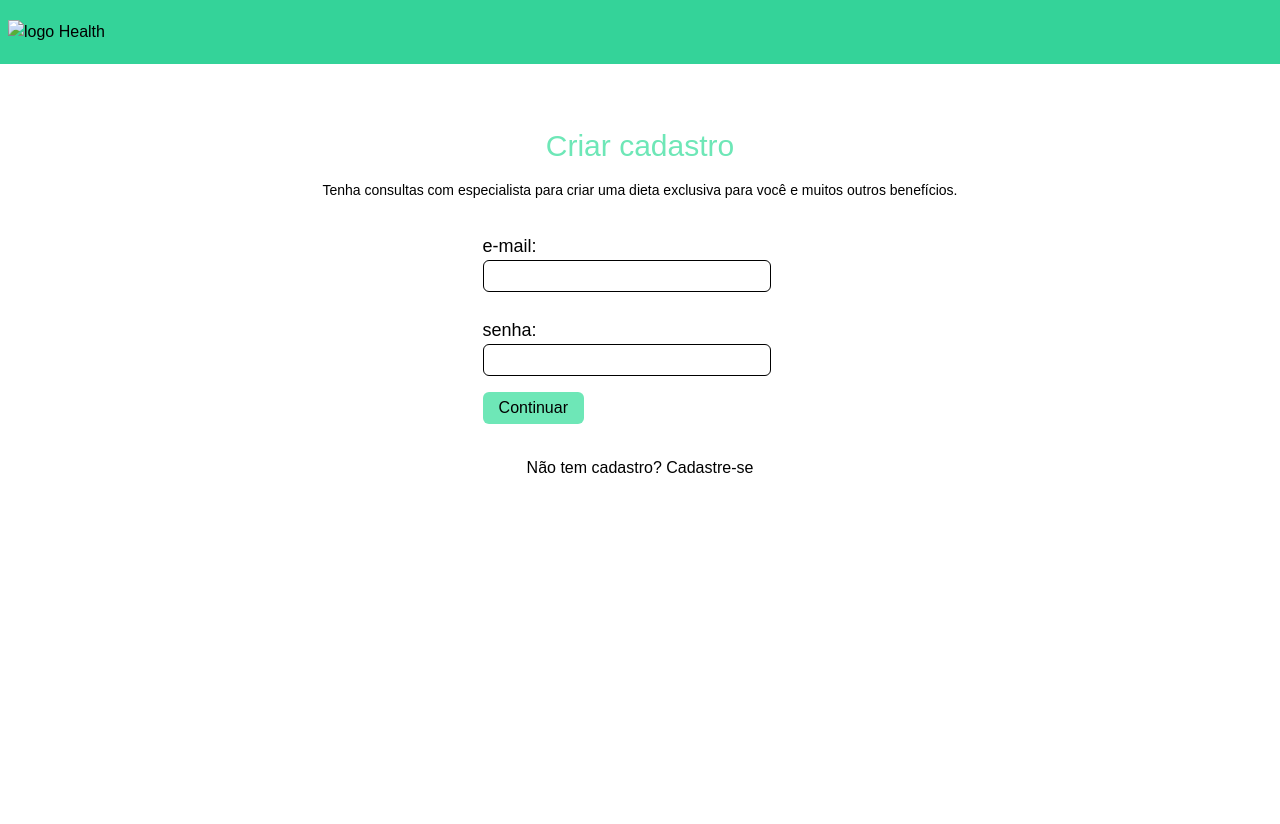
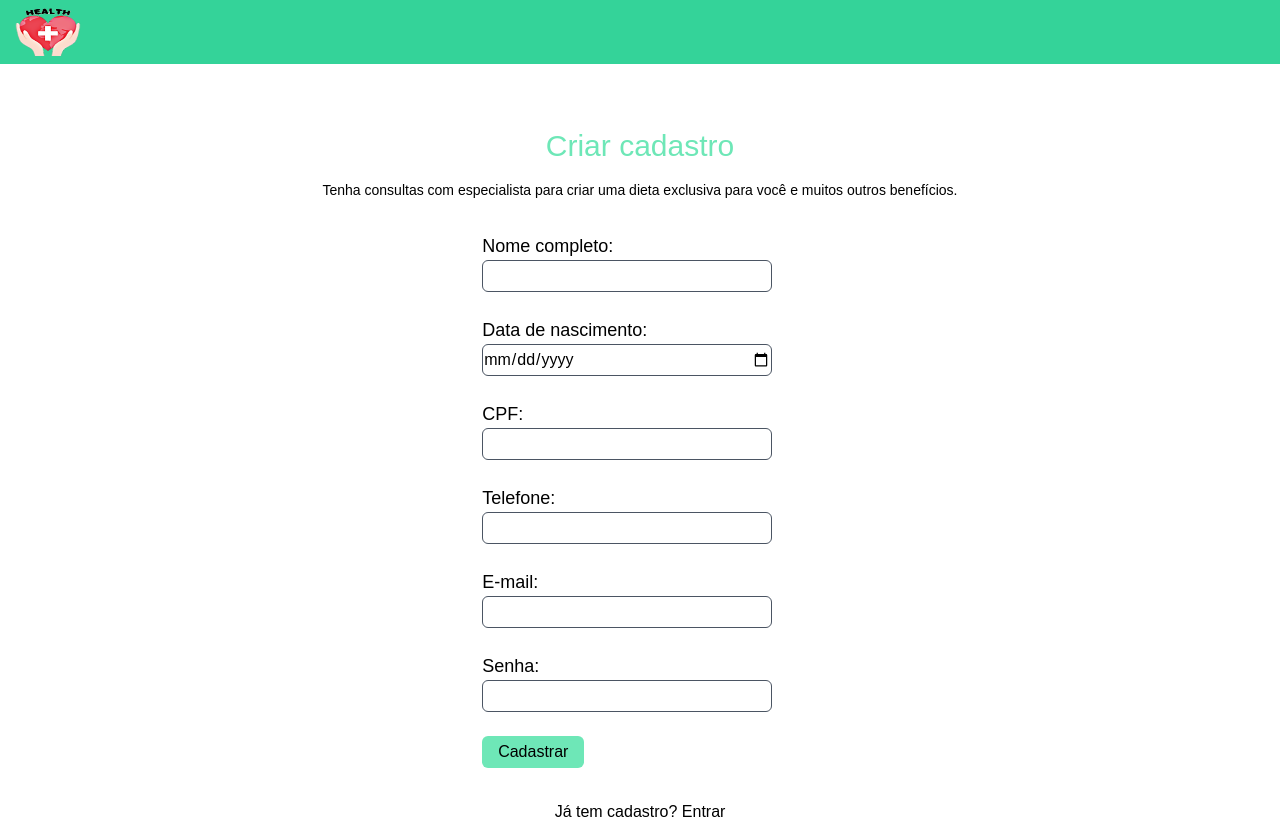
Before and after one commit to LeonardoMartins016/Projeto-Nutritivo, a PHP site: page /cadastro.html in a window 1280 px wide. Before the commit the page ends 473 px from the top, so only its background shows below. Run offline with PHP 8.4, Linux system fonts and the light colour scheme.

Commit message:
finalizando pagina de cadastro

```diff
--- a/cadastro.html
+++ b/cadastro.html
@@ -10,10 +10,11 @@
 <body>
     <header>
 
-        <nav class="flex bg-emerald-400 w-full h-16 p-2 items-center justify-start">
+     <nav class="flex bg-emerald-400 w-full h-16 p-2 items-center justify-start">
             <!--LOGO-->
-            <img src="" alt="logo Health">
-        </nav>
+        <img src="assets/logoNova.png" alt="logo Health" style="height: 100%; width: 80px;">
+
+    </nav>
 
     </header>
 
@@ -25,15 +26,24 @@
                 <p class="text-sm mb-8">Tenha consultas com especialista para criar uma dieta exclusiva para você e muitos outros benefícios.</p>
             </div>
             <div>
-                <p class="text-lg">e-mail:</p>
-                <input class="border rounded-md border-black w-11/12 h-8" type="email"">
-                <p class="text-lg mt-6">senha:</p>
-                <input type="password" name="senha" class="h-8 w-11/12 border rounded-md border-black" id="senhaLogin">
-                <button class="mt-4 rounded-md bg-emerald-300 px-4 py-1" id="botaoLogin"><a href="index.html">Continuar</a></button>
+                <p class="text-lg">Nome completo:</p>
+                <input class="border rounded-md border-gray-600 w-11/12 h-8" type="text"" id="nomeCadastro">
+                <p class="text-lg mt-6">Data de nascimento:</p>
+                <input type="date" class="h-8 w-11/12 border rounded-md border-gray-600 " id="dataCadastro">
+                <p class="text-lg mt-6">CPF:</p>
+                <input type="number" class="h-8 w-11/12 border rounded-md border-gray-600 " id="cpfCadastro">
+                <p class="text-lg mt-6">Telefone:</p>
+                <input type="number" class="h-8 w-11/12 border rounded-md border-gray-600 " id="telefoneCadastro">
+                <p class="text-lg mt-6">E-mail:</p>
+                <input type="email" class="h-8 w-11/12 border rounded-md border-gray-600 " id="emailCadastro">
+                <p class="text-lg mt-6">Senha:</p>
+                <input type="password" class="h-8 w-11/12 border rounded-md border-gray-600 " id="senhaCadastro">
+
+                <button class="mt-6 rounded-md bg-emerald-300 px-4 py-1" id="botaoLogin"><a href="index.html">Cadastrar</a></button>
             </div>
 
             <div class="mt-8">
-                <p>Não tem cadastro?<a href="cadastro.html"> Cadastre-se</a></p>
+                <p>Já tem cadastro?<a href="login.html"> Entrar</a></p>
             </div>
         </div>
     </main>
--- a/index.html
+++ b/index.html
@@ -18,15 +18,9 @@
 
                 <a id="link1" href="#inicio" class="md:hover:text-emerald-300 md:hover:scale-105 transition-all duration-200">Início</a>
                 <a id="link2" href="#IMC" class="md:hover:text-emerald-300 md:hover:scale-105 transition-all duration-200">Calcule seu IMC</a>
-<<<<<<< HEAD
                 <a id="link3" href="dietas.html" class="md:hover:text-emerald-300 md:hover:scale-105 transition-all duration-200">Dietas</a>
                 <a id="link4" href="#artigos" class="md:hover:text-emerald-300 md:hover:scale-105 transition-all duration-200">Blogs e Artigos</a>
                 <a id="link5" href="login.html" class="md:hover:text-emerald-300 md:hover:scale-105 transition-all duration-200">Login</a>
-=======
-                <a id="link3" href="/dietas.html" class="md:hover:text-emerald-300 md:hover:scale-105 transition-all duration-200">Dietas</a>
-                <a id="link4" href="#artigos" class="md:hover:text-emerald-300 md:hover:scale-105 transition-all duration-200">Blogs e Artigos</a>
-                <a id="link5" href="/login.html" class="md:hover:text-emerald-300 md:hover:scale-105 transition-all duration-200">Login</a>
->>>>>>> 84b0cd42e30f9371ff0e460b3a7eb3555e9a8167
             </ul>
         </nav>
         <!--MENU INTERATIVO-->
--- a/login.html
+++ b/login.html
@@ -11,9 +11,9 @@
 <body>
     <header>
 
-    <nav class="flex bg-emerald-400 w-full h-16 p-2 items-center justify-start">
+    <nav class="flex bg-emerald-400 w-full h-20 p-2 items-center justify-start">
         <!--LOGO-->
-        <img src="assets/logoNova.png" alt="logo Health" style="height: 100%; width: 60px;">
+        <img src="assets/logoNova.png" alt="logo Health" style="height: 100%; width: 80px;">
     </nav>
 
     </header>
@@ -23,7 +23,7 @@
 
             <div class="flex items-center justify-center flex-col w-9/12 text-center">
                 <h2 class="mb-4 text-2xl text-emerald-300"><i class="fa-solid fa-user"></i>Login do cliente</h2>
-                <p class="text-xs mb-8">Tenha consultas com especialista para criar uma dieta exclusiva para você e muitos outros benefícios.</p>
+                <p class="text-sm mb-8">Tenha consultas com especialista para criar uma dieta exclusiva para você e muitos outros benefícios.</p>
             </div>
             <div>
                 <p class="text-lg">Nome completo:</p>
--- a/src/style/output.css
+++ b/src/style/output.css
@@ -933,6 +933,10 @@ video {
   height: 4rem;
 }
 
+.h-32 {
+  height: 8rem;
+}
+
 .h-44 {
   height: 11rem;
 }
@@ -951,6 +955,14 @@ video {
 
 .h-full {
   height: 100%;
+}
+
+.h-24 {
+  height: 6rem;
+}
+
+.h-20 {
+  height: 5rem;
 }
 
 .max-h-40 {
@@ -2038,6 +2050,11 @@ video {
 .border-black {
   --tw-border-opacity: 1;
   border-color: rgb(0 0 0 / var(--tw-border-opacity));
+}
+
+.border-gray-600 {
+  --tw-border-opacity: 1;
+  border-color: rgb(75 85 99 / var(--tw-border-opacity));
 }
 
 .bg-\[rgb\(255\2c 0\2c 0\)\] {
```
